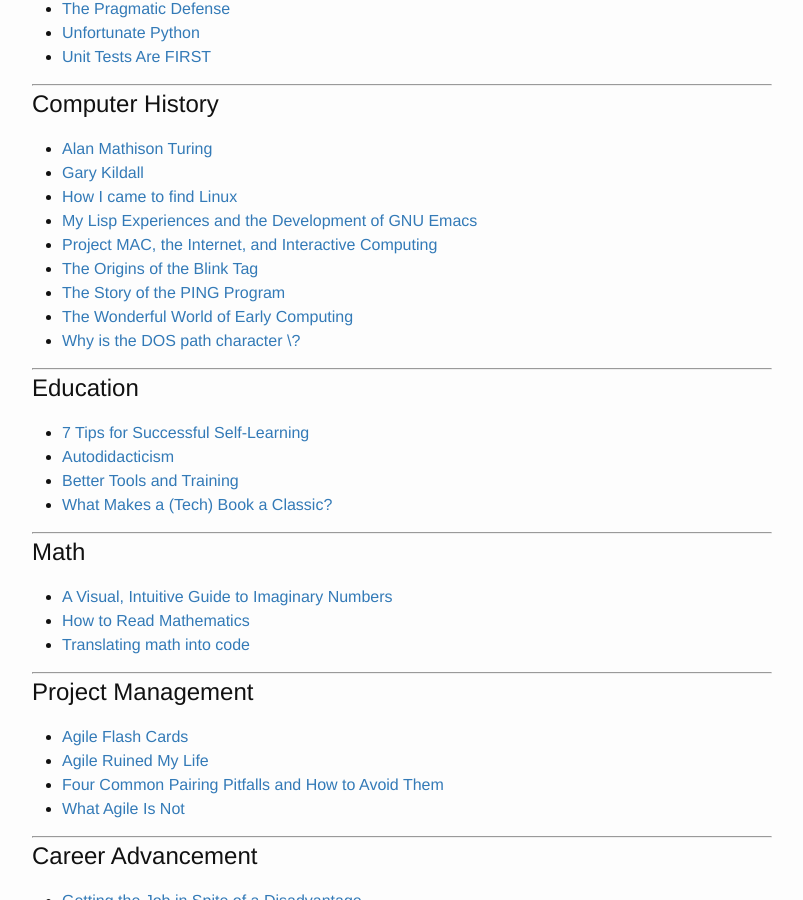
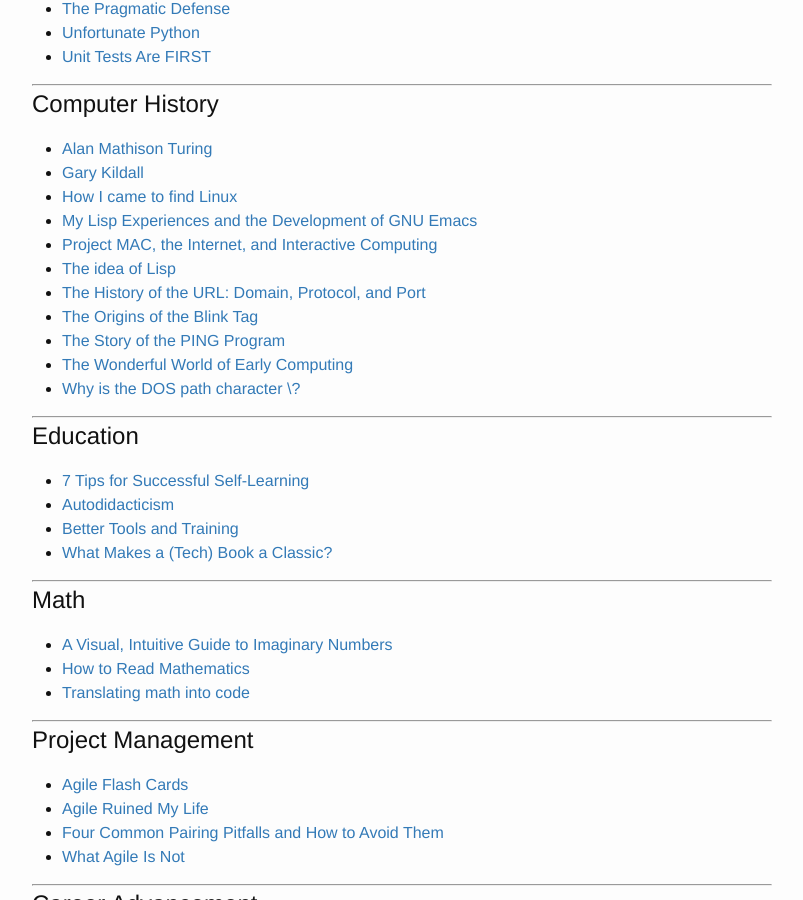
Before and after one commit to faif/blog, a Jekyll site: the page built from Posts.md, in a window 1280 px wide and 900 px high, scrolled down 1049 px. Shown: the whole window, without its empty margins (238-1041 px from the left). Built offline with Jekyll 4.4.1, drawn with Linux system fonts in a browser that asks for light colours.

Commit message:
Add new link (lisp idea)

```diff
--- a/Posts.md
+++ b/Posts.md
@@ -56,6 +56,7 @@
 [elevator]: http://www.lisazhang.ca/2009/12/elevator-algorithms.html
 [functional]: http://pragprog.com/magazines/2012-08/functional-thinking-for-the-imperative-mind
 [good]: http://pragprog.com/magazines/2010-10/good-code-tells-the-truth
+
 [pattern]: http://pragprog.com/magazines/2011-01/grokking-pattern-matching-and-list-comprehensions
 [virtuous]: http://pragprog.com/magazines/2011-08/how-virtuous-is-your-code
 [java]: http://javadude.com/articles/passbyvalue.htm
@@ -87,6 +88,8 @@
 * [How I came to find Linux][linux]
 * [My Lisp Experiences and the Development of GNU Emacs][emacs]
 * [Project MAC, the Internet, and Interactive Computing][mac]
+* [The idea of Lisp][idea]
+* [The History of the URL: Domain, Protocol, and Port][url]
 * [The Origins of the Blink Tag][blink]
 * [The Story of the PING Program][ping]
 * [The Wonderful World of Early Computing][early]
@@ -96,7 +99,9 @@
 [kildall]: http://pragprog.com/magazines/2012-11/threads
 [linux]: http://ianmurdock.com/post/how-i-came-to-find-linux/
 [emacs]: http://www.gnu.org/gnu/rms-lisp.html
+[idea]: https://dev.to/ericnormand/the-idea-of-lisp
 [mac]: http://pragprog.com/magazines/2010-07/when-did-that-happen
+[url]: https://eager.io/blog/the-history-of-the-url-domain-and-protocol/
 [blink]: http://www.montulli.org/theoriginofthe%3Cblink%3Etag
 [ping]: http://ftp.arl.mil/mike/ping.html
 [early]: http://www.neatorama.com/2008/01/25/the-wonderful-world-of-early-computing/
```
